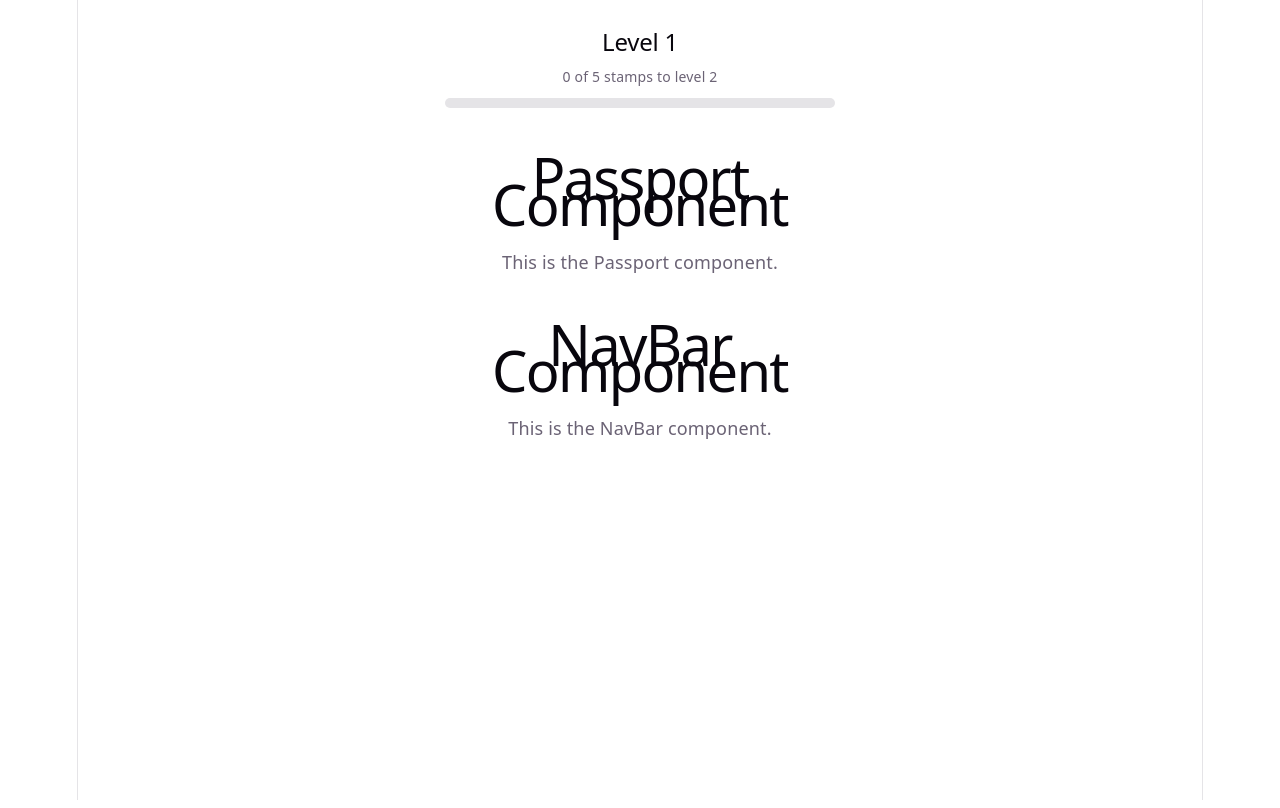
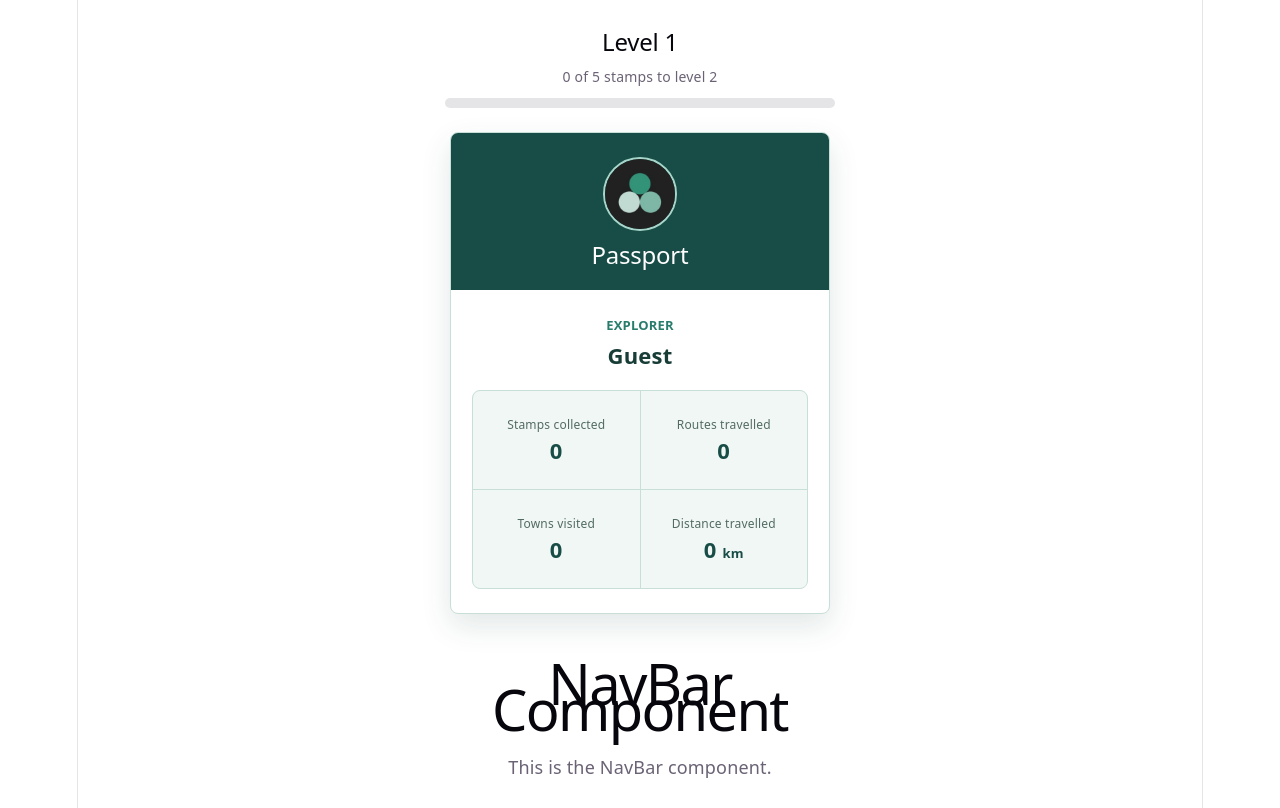
Before and after one commit to thomsoi/GoEmber, a React (Vite) app in the folder Frontend/go-ember-frontend/: page / in a window 1280 px wide. Built offline with nearby package versions, Linux system fonts and the light colour scheme.

Commit message:
Create initial passport layout

```diff
--- a/Frontend/go-ember-frontend/src/components/Passport.jsx
+++ b/Frontend/go-ember-frontend/src/components/Passport.jsx
@@ -1,9 +1,52 @@
-function Passport() {
+import emberLogo from '../assets/emberlogo.jpg';
+import '../css/Passport.css';
+
+function Passport({
+    username = 'Guest',
+    stampsCollected = 0,
+    routesTravelled = 0,
+    townsVisited = 0,
+    distanceTravelledKm = 0,
+}) {
+    const formatCount = value => Number.isFinite(value)
+        ? new Intl.NumberFormat().format(value)
+        : '0';
+
     return (
-        <div className="passport">
-            <h1>Passport Component</h1>
-            <p>This is the Passport component.</p>
-        </div>
+        <section className="passport" aria-label="Travel passport">
+            <article className="passport-card" aria-labelledby="passport-title">
+                <header className="passport-header">
+                    <div className="passport-logo-wrap">
+                        <img className="passport-logo" src={emberLogo} alt="Ember" />
+                    </div>
+                    <h2 id="passport-title" className="passport-title">Passport</h2>
+                </header>
+
+                <div className="passport-profile">
+                    <span className="passport-rank">Explorer</span>
+                    <h3 className="passport-username">{username}</h3>
+                </div>
+
+                <dl className="passport-stats" aria-label="Travel stats">
+                    <div className="passport-stat">
+                        <dt>Stamps collected</dt>
+                        <dd>{formatCount(stampsCollected)}</dd>
+                    </div>
+                    <div className="passport-stat">
+                        <dt>Routes travelled</dt>
+                        <dd>{formatCount(routesTravelled)}</dd>
+                    </div>
+                    <div className="passport-stat">
+                        <dt>Towns visited</dt>
+                        <dd>{formatCount(townsVisited)}</dd>
+                    </div>
+                    <div className="passport-stat">
+                        <dt>Distance travelled</dt>
+                        <dd>{formatCount(distanceTravelledKm)} <span>km</span></dd>
+                    </div>
+                </dl>
+            </article>
+        </section>
     );
 }
 
--- a/Frontend/go-ember-frontend/src/css/Passport.css
+++ b/Frontend/go-ember-frontend/src/css/Passport.css
@@ -0,0 +1,119 @@
+.passport {
+	display: flex;
+	justify-content: center;
+	width: 100%;
+}
+
+.passport-card {
+	display: flex;
+	flex-direction: column;
+	align-items: center;
+	gap: 22px;
+	width: min(100%, 380px);
+	min-height: 470px;
+	box-sizing: border-box;
+	padding: 0 22px 24px;
+	overflow: hidden;
+	border: 1px solid #c8dfd8;
+	border-radius: 8px;
+	background: #fff;
+	box-shadow: 0 12px 30px rgba(18, 69, 60, 0.12);
+	text-align: center;
+}
+
+.passport-header {
+	display: grid;
+	justify-items: center;
+	gap: 10px;
+	width: calc(100% + 44px);
+	box-sizing: border-box;
+	padding: 24px 20px 20px;
+	background: #174d46;
+	color: #fff;
+}
+
+.passport-logo-wrap {
+	display: grid;
+	place-items: center;
+	width: 70px;
+	aspect-ratio: 1;
+	overflow: hidden;
+	border: 2px solid #a8d5c9;
+	border-radius: 50%;
+	background: #222;
+}
+
+.passport-logo {
+	display: block;
+	width: 100%;
+	height: 100%;
+	object-fit: cover;
+}
+
+.passport-title {
+	margin: 0;
+	color: #fff;
+	font-size: 24px;
+}
+
+.passport-profile {
+	display: grid;
+	gap: 4px;
+	justify-items: center;
+}
+
+.passport-rank {
+	color: #287c6c;
+	font-size: 13px;
+	font-weight: 700;
+	text-transform: uppercase;
+}
+
+.passport-username {
+	margin: 0;
+	color: #183d37;
+	font-size: 22px;
+	font-weight: 600;
+	overflow-wrap: anywhere;
+}
+
+.passport-stats {
+	display: grid;
+	grid-template-columns: repeat(2, minmax(0, 1fr));
+	width: 100%;
+	margin: 0;
+	overflow: hidden;
+	border: 1px solid #c8dfd8;
+	border-radius: 8px;
+	background: #c8dfd8;
+	gap: 1px;
+}
+
+.passport-stat {
+	display: grid;
+	align-content: center;
+	justify-items: center;
+	gap: 6px;
+	min-height: 78px;
+	padding: 10px 6px;
+	background: #f1f7f4;
+}
+
+.passport-stat dt {
+	color: #526b64;
+	font-size: 12px;
+	line-height: 1.25;
+}
+
+.passport-stat dd {
+	margin: 0;
+	color: #174d46;
+	font-size: 22px;
+	font-weight: 700;
+	line-height: 1.1;
+}
+
+.passport-stat dd span {
+	font-size: 13px;
+	font-weight: 600;
+}
```
Also changed, not shown: Frontend/go-ember-frontend/src/assets/emberlogo.jpg (added).
